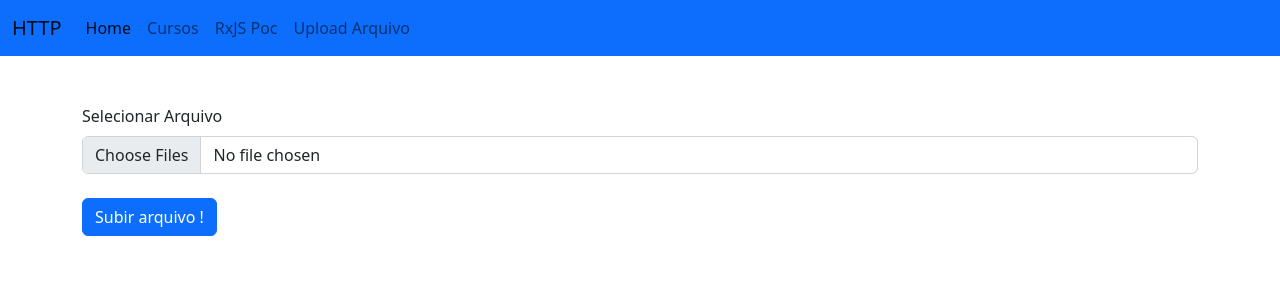
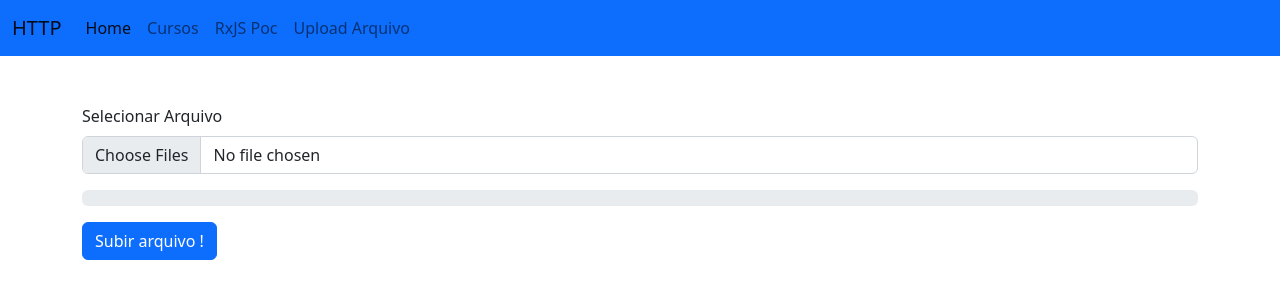
Before and after one commit to israeldiassoares/angular-learning, an Angular app in the folder requests-http/: page /upload in a window 1280 px wide. Shown: the top 300 px of the page. Built offline with nearby package versions, Linux system fonts and the light colour scheme; no server answers.

Commit message:
create progress uploadBar|integrated OnUploadService

```diff
--- a/requests-http/src/app/upload-file/upload-file.service.ts
+++ b/requests-http/src/app/upload-file/upload-file.service.ts
@@ -14,10 +14,15 @@ export class UploadFileService {
 
     files.forEach(file => formData.append('file', file, file.name))
 
-    const request = new HttpRequest('POST', url, formData)
     //Modo de criar - Criada request 'na mão' com o angular
-    return this.http.request(request)
-
+    // const request = new HttpRequest('POST', url, formData, )
+    // return this.http.request(request)
+    return this.http.post(url, formData, {
+      observe: 'events',
+      reportProgress: true
+    })
+    //observe reporta todos os eventos http que está ocorrendo
+    //reportProgress true para exibir o progresso do download/upload
   }
 
 }
--- a/requests-http/src/app/upload-file/upload-file/upload-file.component.html
+++ b/requests-http/src/app/upload-file/upload-file/upload-file.component.html
@@ -14,7 +14,12 @@
     >
   </div>
 </div>
-<div class="mt-4"><button
+
+<div class="progress my-3" >
+  <div class="progress-bar bg-success" role="progressbar" [style.width]="progress+'%'">{{progress}} %</div>
+</div>
+
+<div class=""><button
     type="button"
     class="btn btn-primary"
     (click)="onUpload()"
--- a/requests-http/src/app/upload-file/upload-file/upload-file.component.ts
+++ b/requests-http/src/app/upload-file/upload-file/upload-file.component.ts
@@ -1,4 +1,4 @@
-import { HttpEvent } from '@angular/common/http'
+import { HttpEvent, HttpEventType } from '@angular/common/http'
 import { Observable } from 'rxjs'
 import { UploadFileService } from './../upload-file.service'
 import { Component, OnDestroy, OnInit } from '@angular/core'
@@ -13,6 +13,7 @@ export class UploadFileComponent implements OnInit, OnDestroy {
   //Estrutura de dados Set faz a filtragem dos arquivos fazendo submiter apenas uma cóppia do registro, não havendo registros duplicados. Caso seja Necessario utilizar array
   files: Set<File>
   uploadFile: Observable<HttpEvent<unknown>>
+  progress = 0
 
   constructor(private service: UploadFileService) {
     this.files = new Set()
@@ -20,6 +21,8 @@ export class UploadFileComponent implements OnInit, OnDestroy {
   }
 
   ngOnInit() {
+    this.uploadFile = this.service.upload(this.files, '/api/upload')
+    this.uploadFile.subscribe()
   }
 
   onChange(event: Event) {
@@ -35,18 +38,29 @@ export class UploadFileComponent implements OnInit, OnDestroy {
     }
 
     document.getElementById('customFileLabel')!.innerHTML = fileNames.join(', ')
+    this.progress = 0
   }
 
   onUpload() {
-    this.uploadFile = this.service.upload(this.files, '/api/upload')
+
     if (this.files && this.files.size > 0) {
-      this.uploadFile.subscribe(response => console.log('uploadConcluido', response))
+      this.uploadFile.subscribe(
+        (event: HttpEvent<unknown>) => {
+          if (event.type === HttpEventType.Response) {
+            // HttpEventType
+            console.log('uploadConcluido', event)
+          } else if (event.type === HttpEventType.UploadProgress) {
+            const percentDone = Math.round((event.loaded * 100) / (event.total!))
+            console.log('progresso', percentDone)
+            this.progress = percentDone
+          }
+        })
       //como está usando cors utilizar take(1) nao é funcional, pois o cors faz uma primeira chamada verificando a conexao, e em seguida faz uma segunda chamada aonde realmente passa a informação.
     }
   }
 
   ngOnDestroy(): void {
-    // this.onUpload().unsubscribe()
+
   }
 
 }
```
